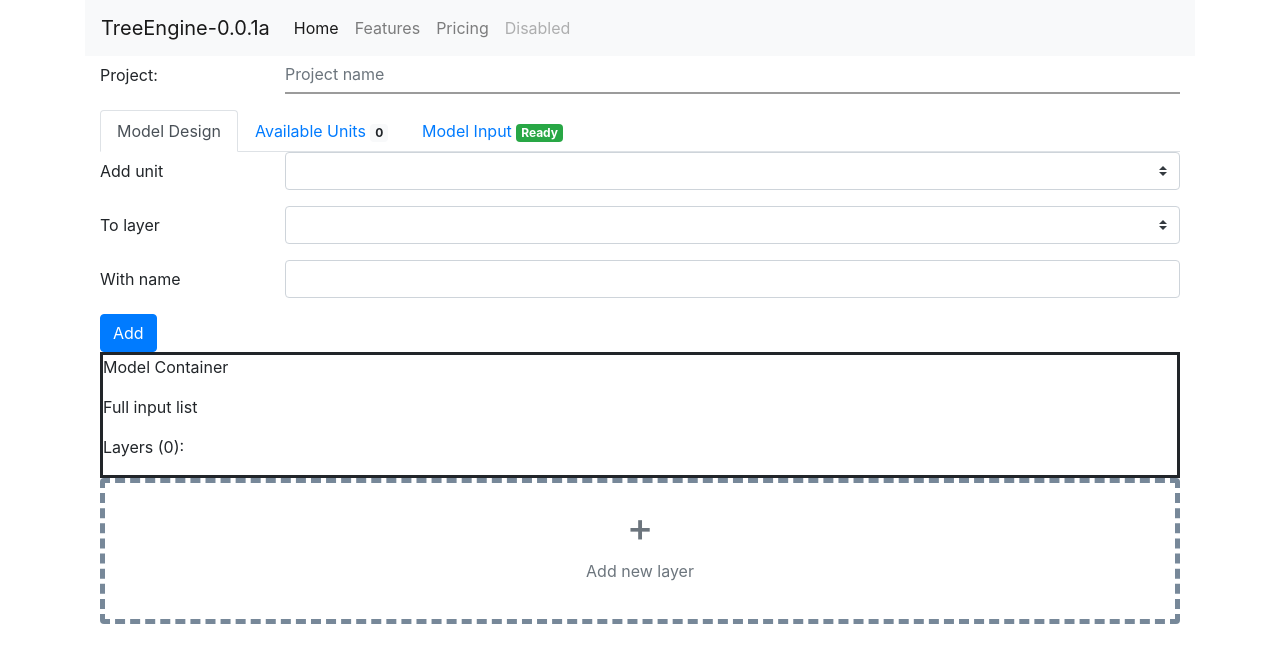
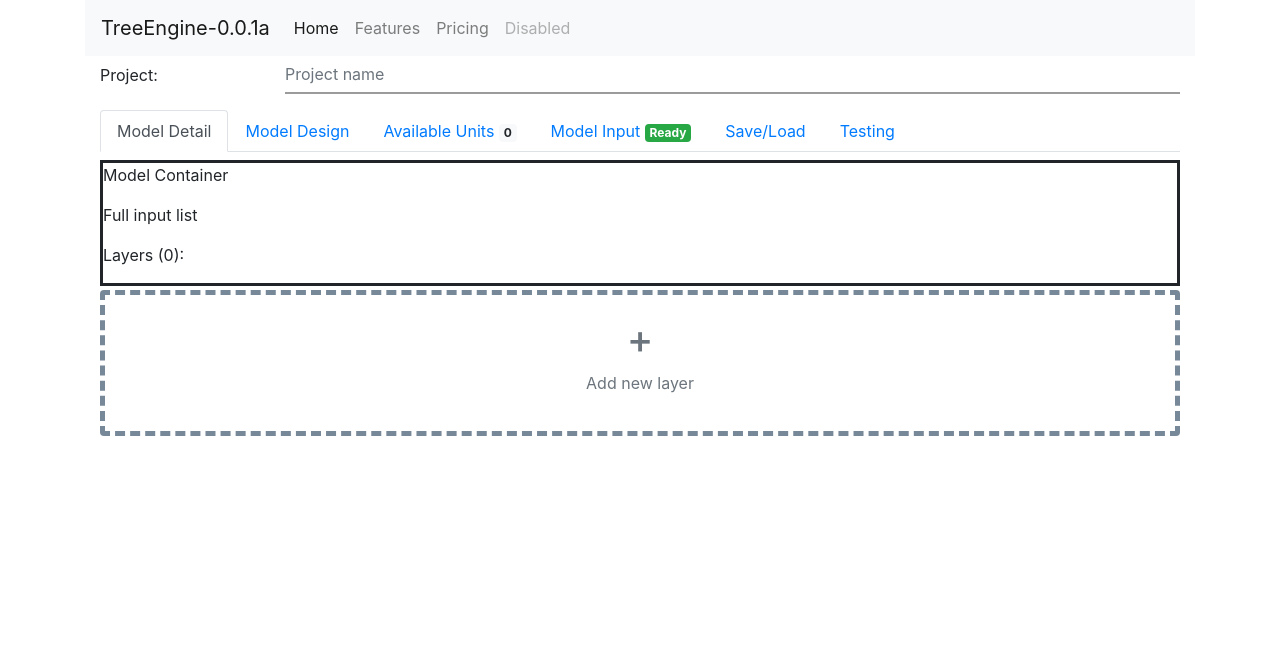
Before and after one commit to dbeanm/TreeEngine, a React (Create React App) app: page / in a window 1280 px wide. Shown: the top 662 px of the page. Built offline with nearby package versions, Linux system fonts and the light colour scheme.

Commit message:
more layout improvement

```diff
--- a/src/App.js
+++ b/src/App.js
@@ -148,11 +148,11 @@ export class UnitAdderView extends React.Component {
         With name
         </label>
         <div className="col-sm-10">
-        <input type="text" name="name" className="form-control"></input>
+        <input type="text" name="name" id='adder-name-select' className="form-control"></input>
         </div>
         </div>
 
-        <input type="submit" value="Add" className="btn btn-primary"/>
+        <input type="submit" value="Add to model" className="btn btn-primary btn-block"/>
       </form>
     );
   }
@@ -455,7 +455,7 @@ class FileInput extends React.Component {
           <input type="file" ref={this.fileInput} />
         </label>
         <br />
-        <button type="button" className="btn btn-primary" type="submit">Submit</button>
+        <button type="button" className="btn btn-primary" type="submit">Upload</button>
       </form>
     );
   }
@@ -709,31 +709,87 @@ export class Workspace extends React.Component {
           <div className='col'>
         <nav>
           <div class="nav nav-tabs" id="nav-tab" role="tablist">
-            <a class="nav-item nav-link active" id="nav-home-tab" data-toggle="tab" href="#nav-home" role="tab" aria-controls="nav-home" aria-selected="true">Model Design</a>
+          <a class="nav-item nav-link active" id="nav-workspace-detail-tab" data-toggle="tab" href="#nav-workspace-detail" role="tab" aria-controls="nav-workspace-detail" aria-selected="true">Model Detail</a>
+            <a class="nav-item nav-link" id="nav-home-tab" data-toggle="tab" href="#nav-home" role="tab" aria-controls="nav-home" aria-selected="false">Model Design</a>
             <a class="nav-item nav-link" id="nav-units-tab" data-toggle="tab" href="#nav-units" role="tab" aria-controls="nav-units" aria-selected="false">Available Units <span class="badge badge-light">{n_available_units}</span></a>
             <a class="nav-item nav-link" id="nav-user-input-tab" data-toggle="tab" href="#nav-user-input" role="tab" aria-controls="nav-user-input" aria-selected="false">Model Input {input_badge}</a>
+            <a class="nav-item nav-link" id="nav-save-workspace-tab" data-toggle="tab" href="#nav-save-workspace" role="tab" aria-controls="nav-save-workspace" aria-selected="false">Save/Load</a>
+            <a class="nav-item nav-link" id="nav-testing-tab" data-toggle="tab" href="#nav-testing" role="tab" aria-controls="nav-testing" aria-selected="false">Testing</a>
           </div>
         </nav>
         </div>
         </div>
 
-        <div className='row'>
+        <div className='row mt-1'>
           <div class="col tab-content" id="nav-tabContent">
-          <div class="tab-pane fade show active" id="nav-home" role="tabpanel" aria-labelledby="nav-home-tab">
+          <div class="tab-pane fade" id="nav-home" role="tabpanel" aria-labelledby="nav-home-tab">
               <div className="row">
               <div className="col">
+              <h4>Add unit to model</h4>
                 <UnitAdderView handleUnitAdded={this.handleUnitAdded} layers={this.state.container.layer_order} units={Object.keys(this.state.available_units)}></UnitAdderView>
               </div>
             </div>
 
-            <div className="row">
+            <div className="row mt-1">
+            <div className="col">
+              <h4>Layers</h4>
+              <button type="button" className="btn btn-primary btn-block" onClick={() => this.add_layer()}>Create new layer</button>
+            </div>
+            </div>
+
+          </div>
+
+
+          <div class="tab-pane fade" id="nav-units" role="tabpanel" aria-labelledby="nav-units-tab">
+          <div className="row mt-1">
+          <div className="col">
+          <FileInput mode="EsynDecisionTree" handleUpload={this.handleUnitUpload} msg="an Esyn DecisionTree"></FileInput>
+          </div>
+          </div>
+
+          <div className='row mt-1'>
+            <div className='col'>
+            <h3>Units available in workspace: {n_available_units}</h3>
+            </div>
+          </div>
+          <div className="row mt-1">
+            <div className="col card-columns">
+                {listItems}
+                </div>
+            </div>
+
+          </div>
+
+
+          <div class="tab-pane fade" id="nav-save-workspace" role="tabpanel" aria-labelledby="nav-save-workspace-tab">
+          <div className="row mt-1">
+          <div className="col">
+          <button type="button" className="btn btn-primary" onClick={() => this.download_workspace()}>Save</button>
+          <a className="hidden" download="Workspace.json" href={this.state.fileDownloadUrl} ref={e=>this.dofileDownload = e}>download it</a>
+          <FileInput mode="Workspace" handleUpload={this.handleWorkspaceUpload} msg="a saved Workspace"></FileInput>
+          </div>
+          </div>
+          </div>
+
+
+          <div class="tab-pane fade" id="nav-testing" role="tabpanel" aria-labelledby="nav-testing-tab">
+          <div className="row mt-1">
+          <div className="col">
+          <button type="button" className="btn btn-primary" onClick={() => this.fetch_models()}>Load dummy models to workspace</button>
+          </div>
+          </div>
+          </div>
+
+
+          <div class="tab-pane fade show active" id="nav-workspace-detail" role="tabpanel" aria-labelledby="nav-workspace-detail-tab">
+          <div className="row mt-1">
             <div className="col">
 
             <ContainerView container={this.state.container}></ContainerView>
             </div>
             </div>
 
-            <div className="row">
+            <div className="row mt-1">
             <div className="col">
             <div className="card border-dark text-center mb-3 add-layer-box" >
               <div className="card-body text-secondary" onClick={() => this.add_layer()}>
@@ -743,51 +799,27 @@ export class Workspace extends React.Component {
             </div>
             </div>
             </div>
-
           </div>
 
 
-          <div class="tab-pane fade" id="nav-units" role="tabpanel" aria-labelledby="nav-units-tab">
-          <div className="row">
-          <div className="col">
-          <button type="button" className="btn btn-primary" onClick={() => this.fetch_models()}>Load Models</button>
-          <button type="button" className="btn btn-primary" onClick={() => this.download_workspace()}>Save</button>
-          <a className="hidden" download="Workspace.json" href={this.state.fileDownloadUrl} ref={e=>this.dofileDownload = e}>download it</a>
-          <FileInput mode="EsynDecisionTree" handleUpload={this.handleUnitUpload} msg="an Esyn DecisionTree"></FileInput>
-          <FileInput mode="Workspace" handleUpload={this.handleWorkspaceUpload} msg="a saved Workspace"></FileInput>
-          </div>
-          </div>
-
-          <div className='row'>
-            <div className='col'>
-              <h3>Units available in workspace:</h3>
-            </div>
-          </div>
-          <div className="row">
-            <div className="col card-columns">
-                {listItems}
-                </div>
-            </div>
-
-          </div>
 
 
           <div class="tab-pane fade" id="nav-user-input" role="tabpanel" aria-labelledby="nav-user-input-tab">
 
-          <div className="row">
+          <div className="row mt-1">
           <div className="col">
           <p>Model input</p>
           <p>Model can build: {model_can_build.toString()}</p>
           </div>
         </div>
 
-          <div className="row">
+          <div className="row mt-1">
           <div className="col">
             <button type="button" className="btn btn-success" onClick={() => this.run_model()} disabled={!model_can_build}>Run</button>
           </div>
         </div>
 
-          <div className="row">
+          <div className="row mt-1">
           <div className="col">
           <div className={hide}>
         <ContainerInputManualView inputs={this.state.user_input} onChange={this.handleFieldChange}></ContainerInputManualView>
```
